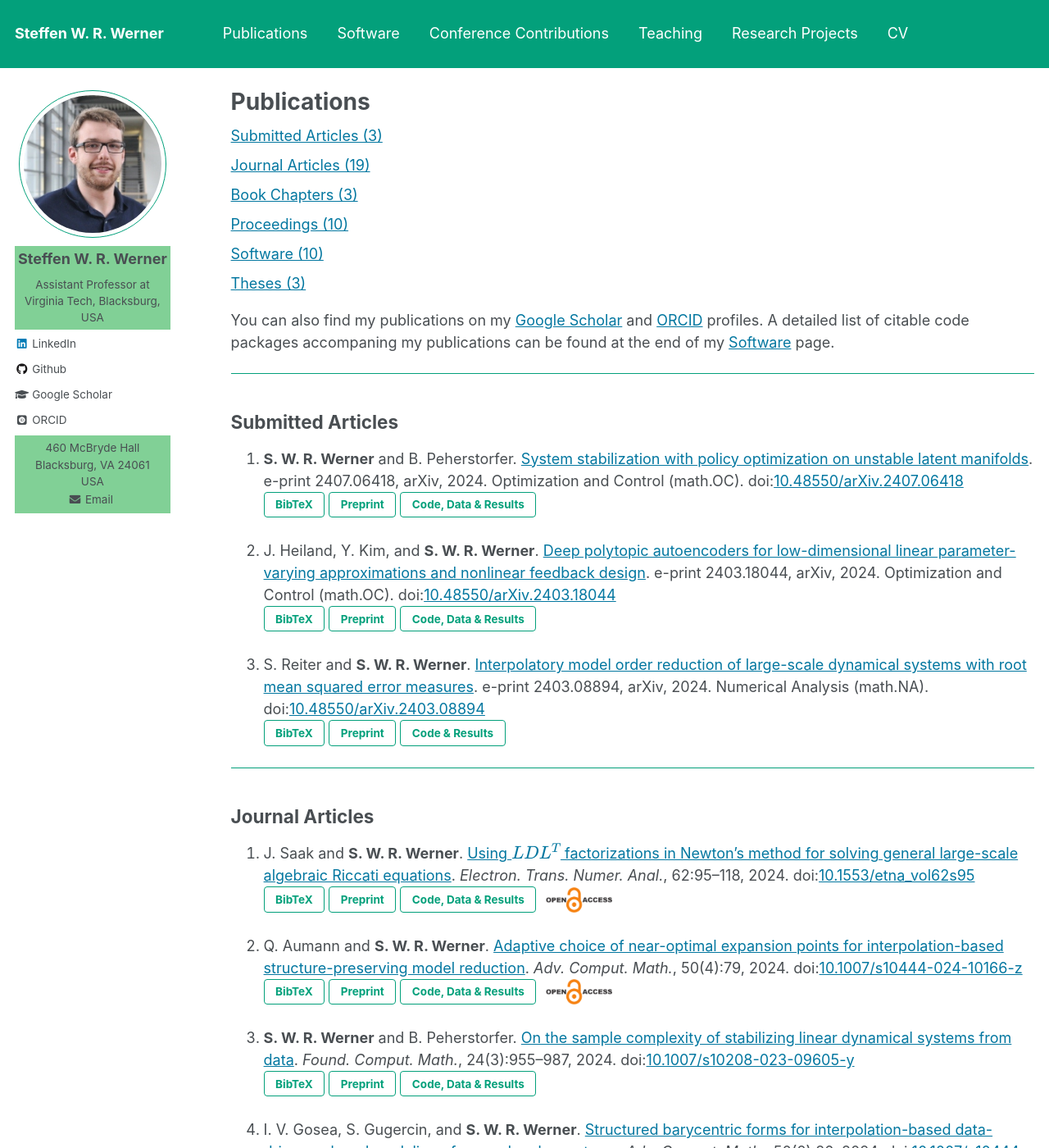
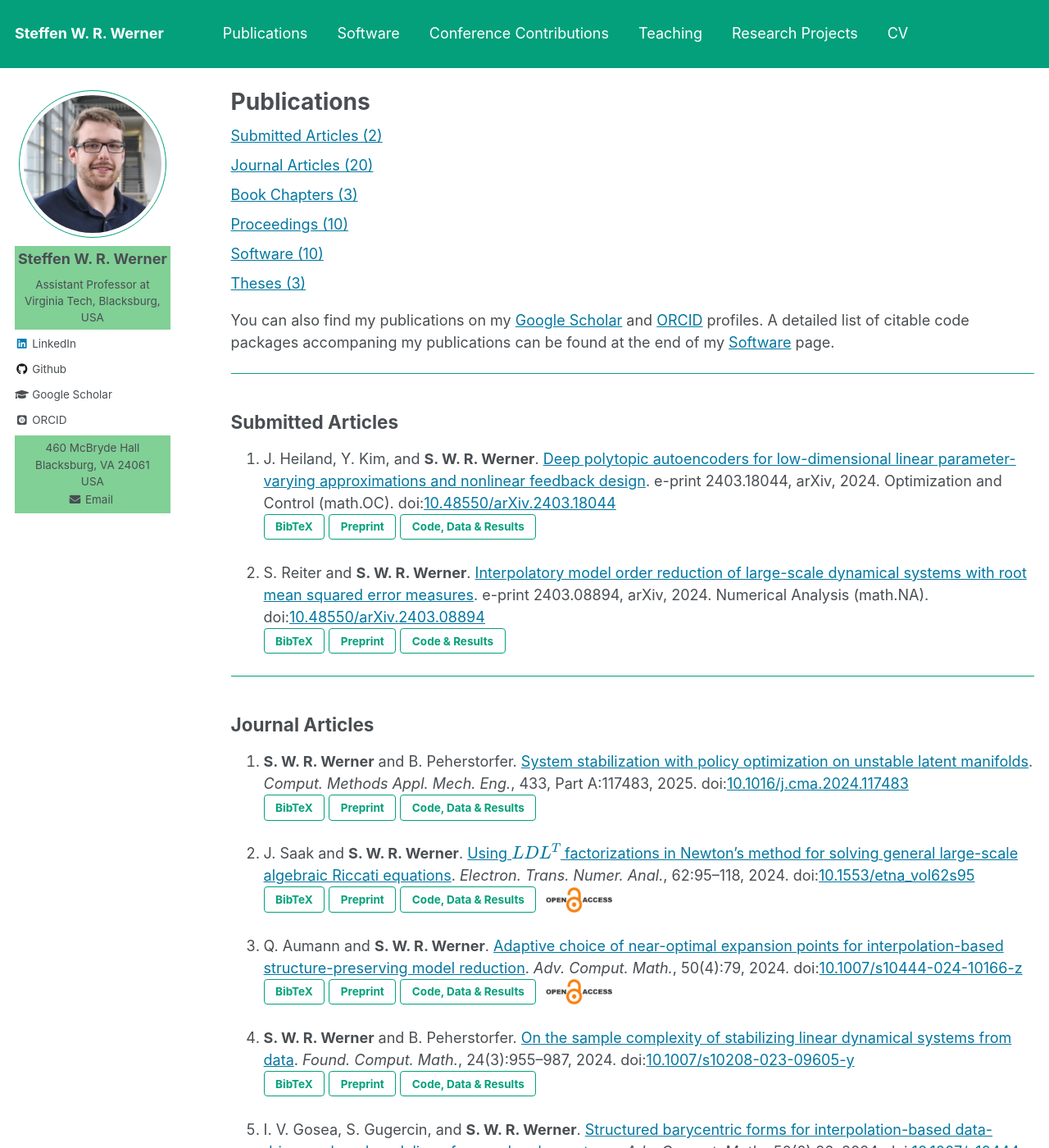
Before and after one commit to ninsteve/ninsteve.github.io, a Jekyll site: the page built from _pages/publications.md, in a window 1280 px wide and 1400 px high. Shown: the whole window at 82% size. Built offline with Jekyll 4.4.1, drawn with Linux system fonts in a browser that asks for light colours; nearby versions of some CDN libraries; some web fonts are replaced; formulas are drawn with MathJax 3.

Commit message:
Updated publications.

```diff
--- a/_pages/publications.md
+++ b/_pages/publications.md
@@ -12,10 +12,10 @@ author_profile: true
 {% endif %}
 
 <p style="margin-top:0.5em; margin-bottom:0.5em">
-  <a href="#submitted">Submitted Articles (3)</a>
+  <a href="#submitted">Submitted Articles (2)</a>
 </p>
 <p style="margin-top:0.5em; margin-bottom:0.5em">
-  <a href="#journal">Journal Articles (19)</a>
+  <a href="#journal">Journal Articles (20)</a>
 </p>
 <p style="margin-top:0.5em; margin-bottom:0.5em">
   <a href="#bookchapters">Book Chapters (3)</a>
@@ -48,18 +48,6 @@ found at the end of my
 
 ## <a name="submitted"></a>Submitted Articles ##
 
-1.  <strong>S. W. R. Werner</strong> and B. Peherstorfer. <a
-    target="blank_"
-    href="https://doi.org/10.48550/arXiv.2407.06418">System stabilization with
-    policy optimization on unstable latent manifolds</a>.
-    e-print 2407.06418, arXiv, 2024. Optimization and Control (math.OC).
-    doi:<a target="blank_" href="https://doi.org/10.48550/arXiv.2407.06418">10.48550/arXiv.2407.06418</a><br />
-    <button id="WerP24a-pop" class="btn btn--inverse">BibTeX</button>
-    <a target="blank_" href="https://doi.org/10.48550/arXiv.2407.06418">
-    <button class="btn btn--inverse">Preprint</button></a>
-    <a target="blank_" href="https://doi.org/10.5281/zenodo.7897240">
-    <button class="btn btn--inverse">Code, Data & Results</button></a>
-
 1.  J. Heiland, Y. Kim, and <strong>S. W. R. Werner</strong>. <a
     target="blank_"
     href="https://doi.org/10.48550/arXiv.2403.18044">Deep polytopic
@@ -89,6 +77,18 @@ found at the end of my
 ---
 
 ## <a name="journal"></a>Journal Articles ##
+
+1.  <strong>S. W. R. Werner</strong> and B. Peherstorfer. <a
+    target="blank_"
+    href="https://doi.org/10.1016/j.cma.2024.117483">System stabilization with
+    policy optimization on unstable latent manifolds</a>.
+    <i>Comput. Methods Appl. Mech. Eng.</i>, 433, Part A:117483, 2025.
+    doi:<a target="blank_" href="https://doi.org/10.1016/j.cma.2024.117483">10.1016/j.cma.2024.117483</a><br />
+    <button id="WerP25-pop" class="btn btn--inverse">BibTeX</button>
+    <a target="blank_" href="https://doi.org/10.48550/arXiv.2407.06418">
+    <button class="btn btn--inverse">Preprint</button></a>
+    <a target="blank_" href="https://doi.org/10.5281/zenodo.7897240">
+    <button class="btn btn--inverse">Code, Data & Results</button></a>
 
 1.  J. Saak and <strong>S. W. R. Werner</strong>. <a
     target="blank_"
--- a/files/publications/bibtex.html
+++ b/files/publications/bibtex.html
@@ -2,27 +2,6 @@
 <!-- SUBMITTED ARTICLES                                                      -->
 <!--=========================================================================-->
 
-<script>
-  $(function(){
-  $('#WerP24a-pop').magnificPopup({ items: { src: '#WerP24a' },
-  closeBtnInside: true, autoFocusLast: false, fixedContentPos: false,
-  type: 'inline' }); });
-</script>
-<div id="WerP24a" class="bibtex-dialog mfp-hide">
-<pre><code>
-@TECHREPORT{WerP24a,
-  author =       {Werner, S.~W~.R. and Peherstorfer, B.},
-  title =        {System stabilization with policy optimization on unstable
-                  latent manifolds},
-  institution =  {arXiv},
-  type =         {e-print},
-  number =       {2407.06418},
-  note =         {Optimization and Control (math.OC)},
-  year =         {2024},
-  doi =          {10.48550/arXiv.2407.06418}
-}
-</code></pre></div>
-<!--=========================================================================-->
 <script>
   $(function(){
   $('#HeiKW24-pop').magnificPopup({ items: { src: '#HeiKW24' },
@@ -71,6 +50,26 @@
 <!-- JOURNAL ARTICLES                                                        -->
 <!--=========================================================================-->
 
+<script>
+  $(function(){
+  $('#WerP25-pop').magnificPopup({ items: { src: '#WerP25' },
+  closeBtnInside: true, autoFocusLast: false, fixedContentPos: false,
+  type: 'inline' }); });
+</script>
+<div id="WerP25" class="bibtex-dialog mfp-hide">
+<pre><code>
+@ARTICLE{WerP25,
+  author =       {Werner, S.~W~.R. and Peherstorfer, B.},
+  title =        {System stabilization with policy optimization on unstable
+                  latent manifolds},
+  journal =      {Comput. Methods Appl. Mech. Eng.},
+  volume =       {433, {P}art~{A}},
+  pages =        {117483},
+  year =         {2025},
+  doi =          {10.1016/j.cma.2024.117483}
+}
+</code></pre></div>
+<!--=========================================================================-->
 <script>
   $(function(){
   $('#SaaW24-pop').magnificPopup({ items: { src: '#SaaW24' },
```
Also changed, not shown: _pages/software.md (+1 -1 lines), 1 other file.
